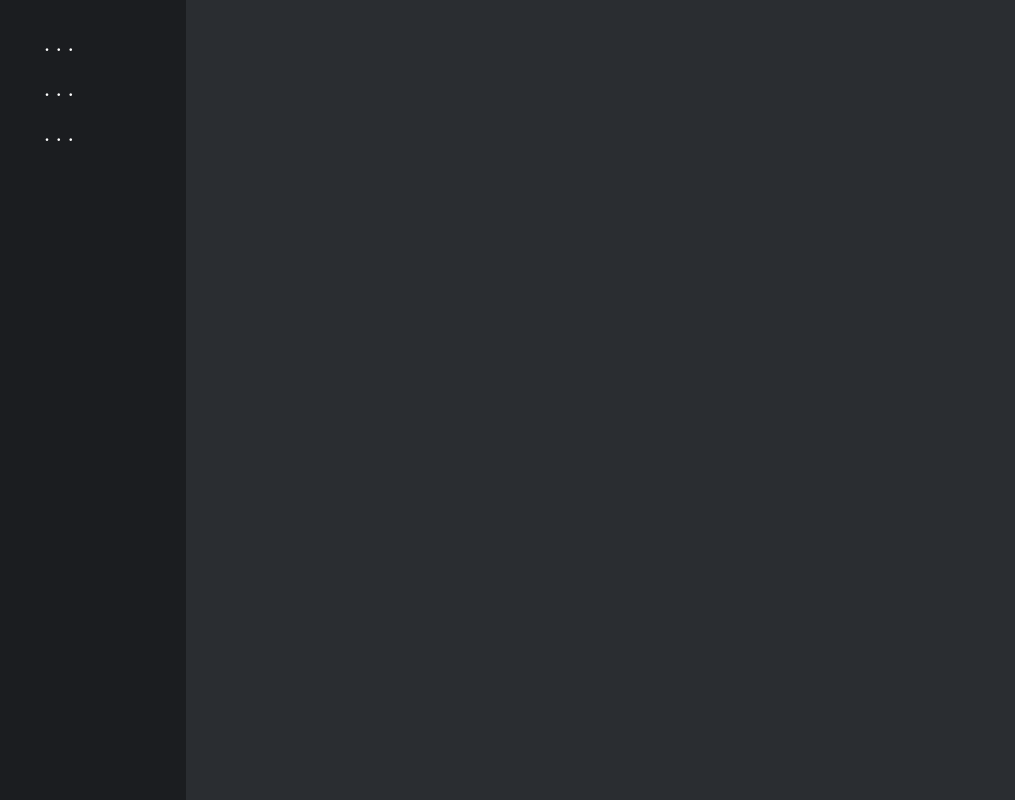
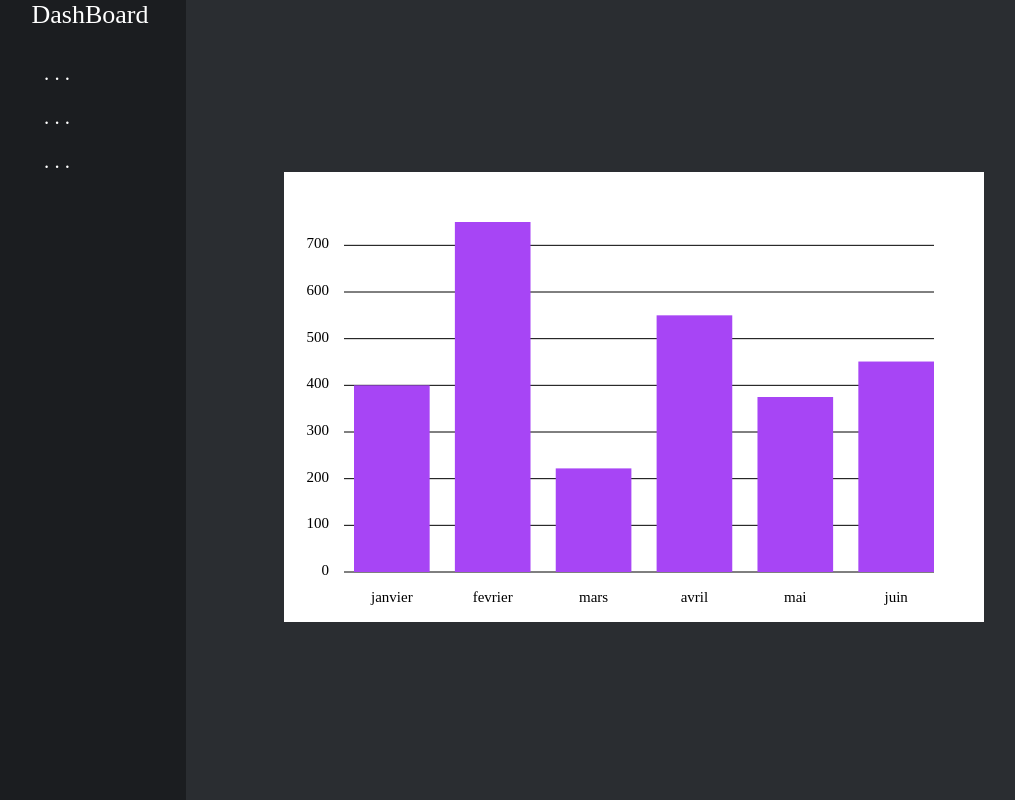
Before and after one commit to Thomas-Zorroche/Eucleia, a React (Create React App) app: page / in a window 1280 px wide. Shown: the whole page, without its empty margins (6-1021 px from the left). Built offline with nearby package versions, Linux system fonts and the light colour scheme.

Commit message:
Simple Bar Chart component (WIP)
Need to fix xValues variable

```diff
--- a/package.json
+++ b/package.json
@@ -6,9 +6,11 @@
     "@testing-library/jest-dom": "^5.14.1",
     "@testing-library/react": "^11.2.7",
     "@testing-library/user-event": "^12.8.3",
+    "d3": "^7.0.0",
     "react": "^17.0.2",
     "react-dom": "^17.0.2",
     "react-scripts": "4.0.3",
+    "react-spring": "^9.2.3",
     "web-vitals": "^1.1.2"
   },
   "scripts": {
--- a/src/App.css
+++ b/src/App.css
@@ -1,5 +1,6 @@
 .App {
   text-align: center;
+  font-family: 'Ubuntu';
 }
 
 .App-header {
--- a/src/App.js
+++ b/src/App.js
@@ -2,7 +2,18 @@ import './App.css';
 import './style/component.css';
 import './style/style.css';
 
-import MenuBar from './components/MenuBar'
+import MenuBar from './components/ui/MenuBar'
+
+import BarChart from './components/d3/BarChart'
+
+const data = [
+  {x: "janvier", y:400},
+  {x: "fevrier", y:750},
+  {x: "mars", y:222},
+  {x: "avril", y:550},
+  {x: "mai", y:375},
+  {x: "juin", y:451}
+];
 
 function App() {
   return (
@@ -11,6 +22,8 @@ function App() {
 
         <MenuBar />
 
+        <BarChart data={data} />
+
       </header>
     </div>
   );
--- /dev/null
+++ b/src/components/d3/Bar.jsx
@@ -0,0 +1,27 @@
+import { React, useState, useEffect } from "react";
+import { scaleBand, scaleLinear } from 'd3';
+
+export const Bar = ({ value, x, y, height, bandwidth, color }) => {
+
+  const [dispalyValue, setDisplayValue] = useState(false);
+
+  return (
+    <>
+      <rect onMouseEnter={() => setDisplayValue(true)} onMouseLeave={() => setDisplayValue(false)}
+        x={x}
+        y={y}
+        width={bandwidth}
+        height={height}
+        fill={color}
+      />
+
+      <text
+        x={x + bandwidth * 0.2}
+        y={y - 10}
+        fill= { dispalyValue ? color : "#00000000"}>
+        {value}
+      </text>
+
+    </>
+  )
+}
--- /dev/null
+++ b/src/components/d3/BarChart.jsx
@@ -0,0 +1,85 @@
+import { React, useState, useEffect } from "react";
+import { scaleBand, scaleLinear } from 'd3';
+
+import { Bar } from './Bar';
+
+const width = 700;
+const height = 450;
+const margin = { top:50, right:50, bottom:50, left:70 };
+
+const innerPadding = 0.25; // padding between bars
+
+// Round maxValue up to the nearest 10
+const getMaxValue = (data) => {
+  const maxValue = Math.max(...data) // max value from data
+  return Math.round(((maxValue / 10) + 0) * 10);
+}
+
+// Bar Chart Object
+const BarChart = (props) => {
+  // Y values
+  const [data, setData] = useState(props.data.map(d => d.y));
+  const [maxValue, setMaxValue] = useState(getMaxValue(data));
+  // X values
+  const [xValues, setXValues] = useState(props.data.map(d => d.x))
+
+  const innerHeight = height - margin.bottom - margin.top;
+  const innerWidth = width - margin.left - margin.right;
+
+  const xScale = scaleBand()
+    .domain(xValues)
+    .range([0, innerWidth])
+    .paddingInner(innerPadding);
+
+  const yScale = scaleLinear()
+    .domain([0, maxValue])
+    .range([innerHeight, 0]);
+
+  return (
+    <div>
+      <svg height={height} width={width}>
+        <rect width="100%" height="100%" fill="white" />
+        <g transform={`translate(${margin.left}, ${margin.top})`}>
+
+          {yScale.ticks().map((tickValue) =>
+            <g>
+              <text x={-25} y={yScale(tickValue) + 3} fontSize="15" style={{ textAnchor: 'end'}}>{tickValue}</text>
+              <line
+                x1={-10}
+                y1={yScale(tickValue)}
+                x2={innerWidth}
+                y2={yScale(tickValue)}
+                stroke="black"
+              />
+            </g>
+          )}
+
+          {xScale.domain().map((tickValue) =>
+            <text
+            x={xScale(tickValue) + xScale.bandwidth() * 0.5}
+            y={innerHeight + 30}
+            fontSize="15"
+            style={{ textAnchor: 'middle'}}>
+              {tickValue}
+            </text>
+          )}
+
+          {data.map((value, index) =>
+            <Bar
+              value={value}
+              x={xScale(props.data[index].x)}
+              y={yScale(value)}
+              height={innerHeight - yScale(value)}
+              bandwidth={xScale.bandwidth()}
+              color={"#a745f5"}
+            />
+          )}
+
+        </g>
+      </svg>
+  </div>
+  );
+
+}
+
+export default BarChart;
--- a/src/components/MenuBar.jsx
+++ b/src/components/ui/MenuBar.jsx
@@ -1,12 +1,13 @@
 /* eslint-disable react/prop-types */
 import React from 'react';
 
-import '../style/component.css'
+import '../../style/component.css'
 
 const MenuBar = () => {
 
   return (
     <div id="MenuBar">
+      DashBoard
       <ul>
         <li>. . .</li>
         <li>. . .</li>
```
Also changed, not shown: src/index.js (line endings or trailing spaces), 1 other file (tests, documents, lock files or other folders).
